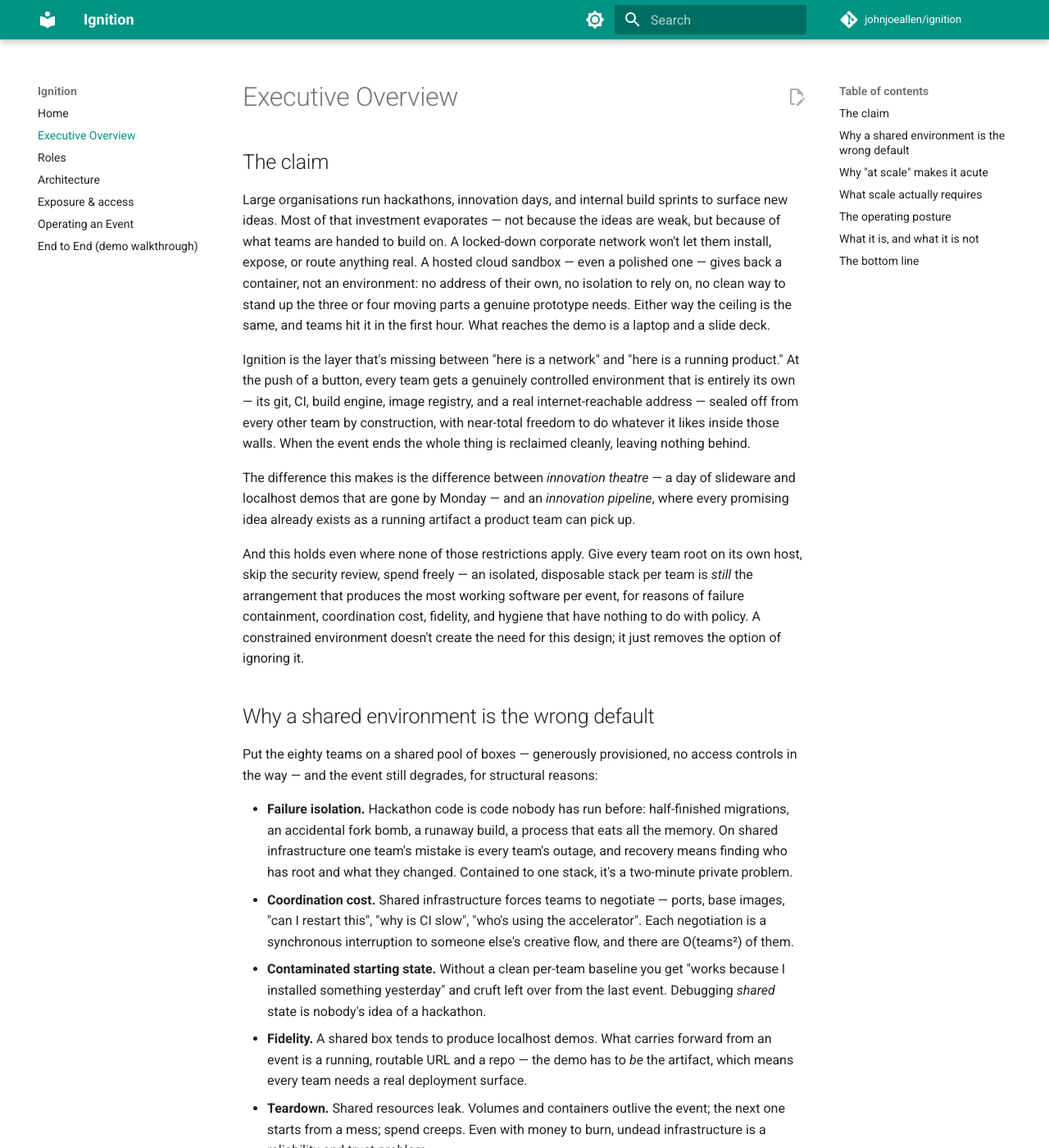
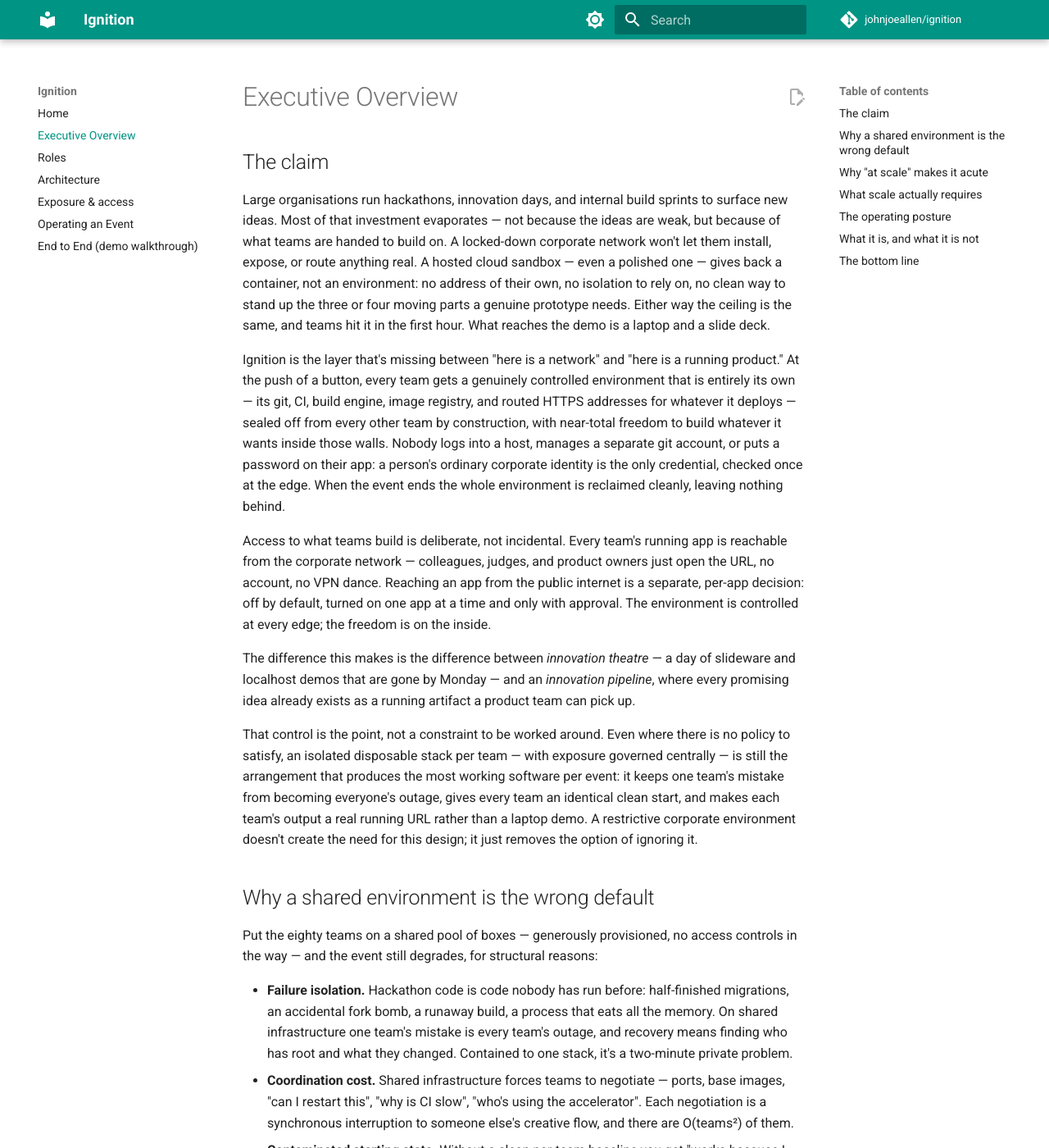
Before and after one commit to johnjoeallen/ignition, an MkDocs documentation site: the page built from docs/executive-overview.md, in a window 1280 px wide and 1400 px high. Shown: the whole window at 82% size. Built offline with MkDocs 1.6.1 and Material for MkDocs 9.7.7, drawn with Linux system fonts in a browser that asks for light colours; comment, search, counter and statistics services are not loaded; some of the changed text lies outside the part shown.

Commit message:
docs/executive-overview: fix the access model in the pitch
Teams don't log into a host, a git account, or their own app — one
corporate identity, checked at the edge. Deployed apps are reachable
from the corporate network by default; internet exposure is a separate
per-app approval. Drop the "root everywhere, skip the security review,
spend freely" framing — the point is a controlled environment with
governed exposure, not the absence of controls.

Co-Authored-By: Claude Sonnet 5 <noreply@anthropic.com>
Claude-Session: https://claude.ai/code/session_01GEgvkxp9vBPD5rwkWEt4vM

```diff
--- a/docs/executive-overview.md
+++ b/docs/executive-overview.md
@@ -15,23 +15,33 @@ demo is a laptop and a slide deck.
 Ignition is the layer that's missing between "here is a network" and "here is a
 running product." At the push of a button, every team gets a genuinely
 controlled environment that is entirely its own — its git, CI, build engine,
-image registry, and a real internet-reachable address — sealed off from every
-other team by construction, with near-total freedom to do whatever it likes
-inside those walls. When the event ends the whole thing is reclaimed cleanly,
-leaving nothing behind.
+image registry, and routed HTTPS addresses for whatever it deploys — sealed off
+from every other team by construction, with near-total freedom to build
+whatever it wants inside those walls. Nobody logs into a host, manages a
+separate git account, or puts a password on their app: a person's ordinary
+corporate identity is the only credential, checked once at the edge. When the
+event ends the whole environment is reclaimed cleanly, leaving nothing behind.
+
+Access to what teams build is deliberate, not incidental. Every team's running
+app is reachable from the corporate network — colleagues, judges, and product
+owners just open the URL, no account, no VPN dance. Reaching an app from the
+public internet is a separate, per-app decision: off by default, turned on one
+app at a time and only with approval. The environment is controlled at every
+edge; the freedom is on the inside.
 
 The difference this makes is the difference between *innovation theatre* — a day
 of slideware and localhost demos that are gone by Monday — and an *innovation
 pipeline*, where every promising idea already exists as a running artifact a
 product team can pick up.
 
-And this holds even where none of those restrictions apply. Give every team root
-on its own host, skip the security review, spend freely — an isolated,
-disposable stack per team is *still* the arrangement that produces the most
-working software per event, for reasons of failure containment, coordination
-cost, fidelity, and hygiene that have nothing to do with policy. A constrained
-environment doesn't create the need for this design; it just removes the option
-of ignoring it.
+That control is the point, not a constraint to be worked around. Even where
+there is no policy to satisfy, an isolated disposable stack per team — with
+exposure governed centrally — is still the arrangement that produces the most
+working software per event: it keeps one team's mistake from becoming
+everyone's outage, gives every team an identical clean start, and makes each
+team's output a real running URL rather than a laptop demo. A restrictive
+corporate environment doesn't create the need for this design; it just removes
+the option of ignoring it.
 
 ## Why a shared environment is the wrong default
 
@@ -109,10 +119,12 @@ marginal cost of one more team is close to zero.
 Every app a team ships is live at `https://<app>.apps.<team>.<event-domain>/`.
 The team lead clicks **Release** in their team console and it builds and deploys itself;
 every app is also wired to reload automatically when its image changes. One
-team can run several. Stakeholders engage with **working software** during
-judging. The best ideas leave the event as a running URL and a git repo —
-already deployed, already shareable — instead of a deck that needs a project to
-become real.
+team can run several. From the corporate network the URL just works — no
+account, no per-app login — so stakeholders engage with **working software**
+during judging; making an app reachable from the public internet is a separate,
+per-app approval. The best ideas leave the event as a running URL and a git
+repo — already deployed, already shareable — instead of a deck that needs a
+project to become real.
 
 A planned **services catalogue** extends this. A team's own infrastructure —
 its database, its cache — ships in its app. The catalogue covers the
```
